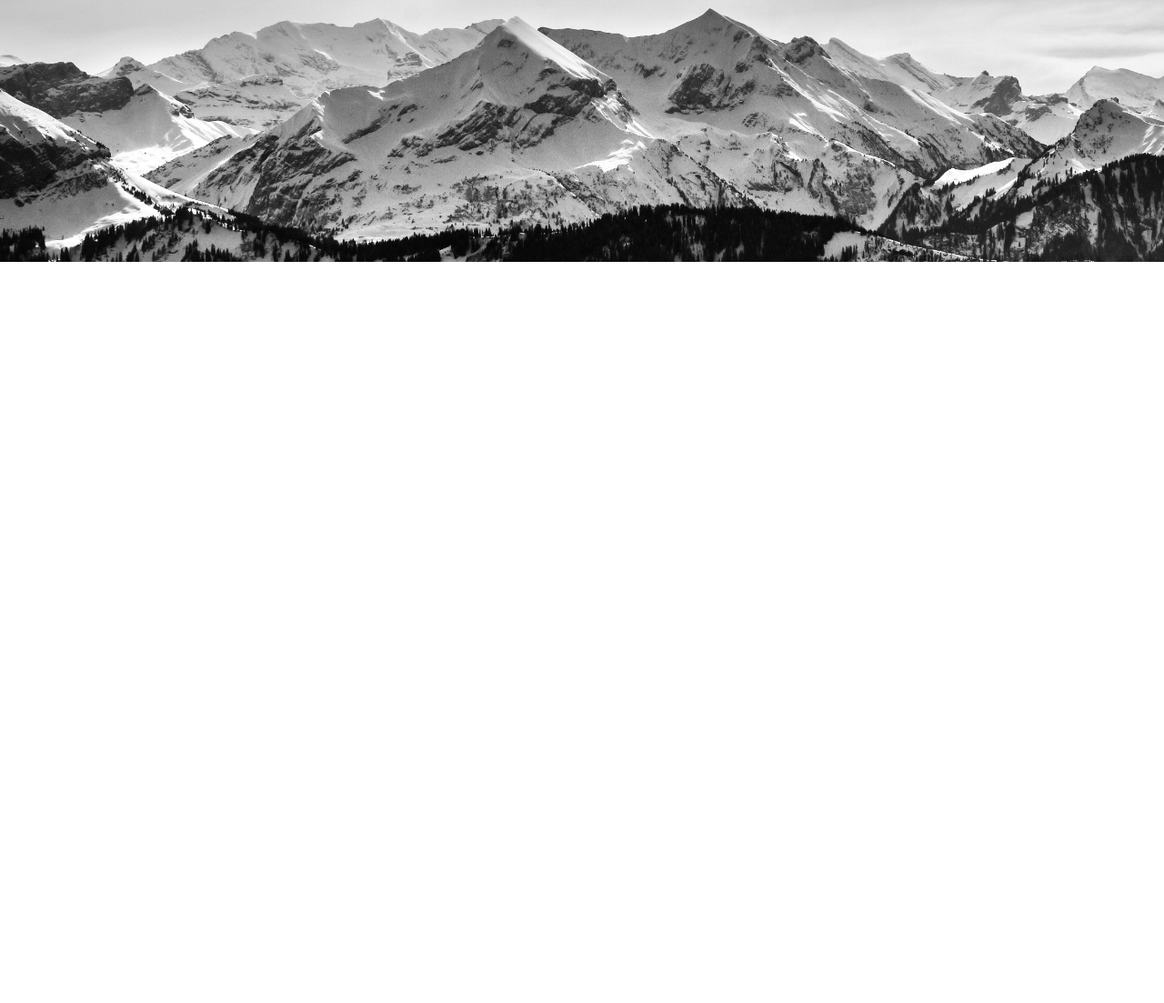
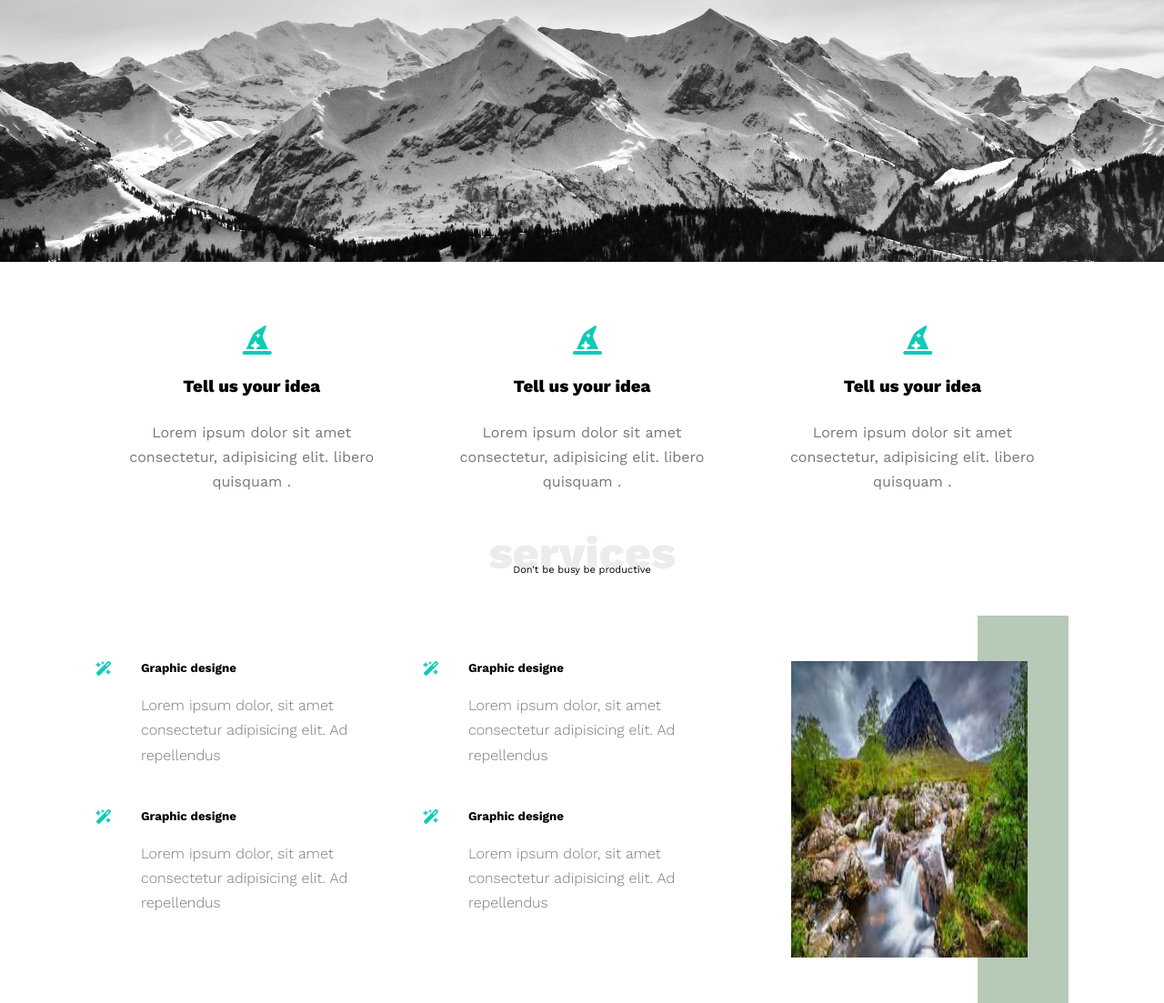
Before and after one commit to ali-19901110/TemplateOne, a plain HTML site: page index.html in a window 1280 px wide. Shown: the part 512-1615 px from the top of the page at 91% size. Before the commit the page ends 800 px from the top, so only its background shows below. Drawn offline with nearby package versions, Linux system fonts and the light colour scheme.

Commit message:
add service section

```diff
--- a/css/style.css
+++ b/css/style.css
@@ -5,6 +5,8 @@
 }
 :root{
     --mainColor: #10cab7;
+    --secoundColor: #1f2021;
+    --main-padding:50px;
 }
 body{
     font-family: 'Work Sans', sans-serif;;
@@ -15,23 +17,25 @@ body{
     margin-left: auto;
     margin-right: auto;
 }
+/* Start Media */
 @media (min-width: 768px){
 .container{
-    width: 750px;
+    width: 700px;
 }
 }
 /* Medium */
 @media (min-width: 992px){
 .container{
-    width: 970px;
+    width: 920px;
 }
 }
 /* Large */
 @media (min-width: 1200px){
 .container{
-    width: 1170px;
+    width: 1100px;
 }
 }
+/* End Media */
 /* Start header */
 header{
     padding: 15px;
@@ -140,3 +144,118 @@ border-bottom: 1px solid #444141;
 }
 
 /* End landing */
+/* Start features */
+.features{
+    padding-top: var(--main-padding);
+
+}
+.features .container{
+    display: grid;
+    grid-template-columns: repeat(auto-fill, minmax(300px,1fr));
+    gap: 20px;
+}
+.features .container .feat{
+padding: 20px;
+text-align: center;
+}
+.features .container .feat i{
+color: var(--mainColor);
+width: 20px;
+}
+.features .container .feat h3{
+    font-weight: 800;
+    margin: 25px 0;
+    }
+.features .container .feat p{
+    color: #777;
+    line-height: 1.7;
+    font-size: 16px;
+}
+/* End features */
+/* Start services */
+.sercives{
+    padding-bottom: var(--main-padding);
+}
+.sercives .container{
+   /* text-align: center;  */
+}
+ .title-services {
+   padding-bottom: 20px;
+   position: relative;
+  text-align: center;
+}
+.title-services h4{
+
+    font-size: 50px;
+    font-weight: 800;
+    padding: 0;
+    margin: 0;
+    color: #ebeced
+}
+ .title-services p:nth-child(2){
+    font-size: 11px;
+    position: absolute;
+    left: 50%;
+    top: 50%;
+    transform: translate(-50%, -60%);
+}
+.sercives .cards{
+ display: grid;
+ grid-template-columns: repeat(auto-fill, minmax(300px,1fr));
+    gap: 10px;
+    margin-top: 70px;
+}
+.container .cards .col {
+
+}
+.container .cards .service{
+    display: flex;
+    margin-bottom: 30px;
+}
+@media (max-width: 550px){
+    .container .cards .service{
+        flex-direction: column;
+       text-align: center;
+    }
+}
+.service  i{
+   color: var(--mainColor);
+   flex-basis: 50px;
+}
+ .col .service .title-card{
+   flex: 1;
+}
+ .title-card h5{
+    margin: 0 0 20px;
+}
+.title-card p{
+    color: #777;
+    font-weight: 300;
+    line-height: 1.7;
+}
+.cards .col .image{
+    text-align: center;
+    position: relative;
+    height: 100%;
+}
+ .col .image::before{
+     content: "";
+    background-color: rgb(183, 201, 183);
+    position: absolute;
+    width: 100px;
+    height: calc(100% + 100px);
+    right: 0;
+    top: -50px;
+    z-index: -1;
+}
+ .col .image img{
+   width: 260px;
+   height: 100%;
+}
+@media (max-width: 1190px){
+    .image-hidd{
+        display: none;
+    }
+}
+
+/* End cervices */
--- a/index.html
+++ b/index.html
@@ -44,5 +44,81 @@
     </div>
    </div>
    <!-- End landing -->
+   <!-- Start Features -->
+   <div class="features">
+    <div class="container">
+      <div class="feat">
+        <i class="fa-solid fa-hat-wizard fa-2x"></i>
+        <h3>Tell us your idea</h3>
+        <p>Lorem ipsum dolor sit amet consectetur, adipisicing elit. libero quisquam .</p>
+      </div>
+      <div class="feat">
+        <i class="fa-solid fa-hat-wizard fa-2x"></i>
+        <h3>Tell us your idea</h3>
+        <p>Lorem ipsum dolor sit amet consectetur, adipisicing elit. libero quisquam .</p>
+      </div>
+      <div class="feat">
+        <i class="fa-solid fa-hat-wizard fa-2x"></i>
+        <h3>Tell us your idea</h3>
+        <p>Lorem ipsum dolor sit amet consectetur, adipisicing elit. libero quisquam .</p>
+      </div>
+    </div>
+   </div>
+   <!-- End Features -->
+   <!-- Start Serveces -->
+   <div class="sercives">
+    <div class="container ">
+      <div class="title-services">
+      <h4>services</h4>
+      <p>Don't be busy be productive</p>
+      </div>
+      <div class="cards">
+    <div class="col">
+      <div class="service">
+        <i class="fa-solid fa-wand-magic-sparkles"></i>
+        <div class="title-card">
+        <h5>Graphic designe</h5>
+        <p>Lorem ipsum dolor, sit amet consectetur adipisicing elit. Ad repellendus
+        </p>
+      </div>
+      </div>
+      <div class="service">
+        <i class="fa-solid fa-wand-magic-sparkles"></i>
+        <div class="title-card">
+        <h5>Graphic designe</h5>
+        <p>Lorem ipsum dolor, sit amet consectetur adipisicing elit. Ad repellendus
+        </p></div>
+      </div>
+    </div>
+    <div class="col">
+      <div class="service">
+
+        <i class="fa-solid fa-wand-magic-sparkles"></i>
+        <div class="title-card">
+        <h5>Graphic designe</h5>
+
+        <p>Lorem ipsum dolor, sit amet consectetur adipisicing elit. Ad repellendus
+        </p></div>
+      </div>
+      <div class="service">
+
+        <i class="fa-solid fa-wand-magic-sparkles"></i>
+        <div class="title-card">
+        <h5>Graphic designe</h5>
+
+        <p>Lorem ipsum dolor, sit amet consectetur adipisicing elit. Ad repellendus
+        </p></div>
+      </div>
+
+    </div>
+    <div class="col">
+      <div class="image image-hidd">
+      <img src="images/serviceimag.jpg" alt="">
+    </div>
+    </div>
+    </div>
+    </div>
+   </div>
+   <!-- End Serveces -->
 </body>
 </html>
```
Also changed, not shown: images/serviceimag.jpg (added).
